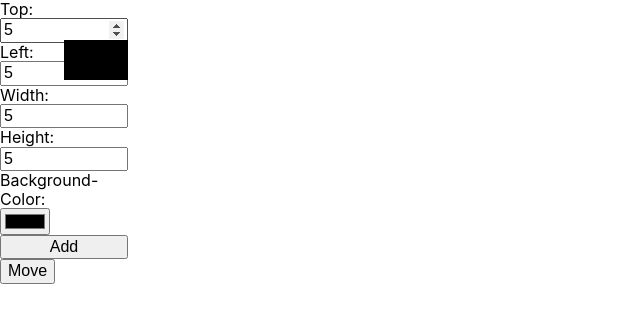
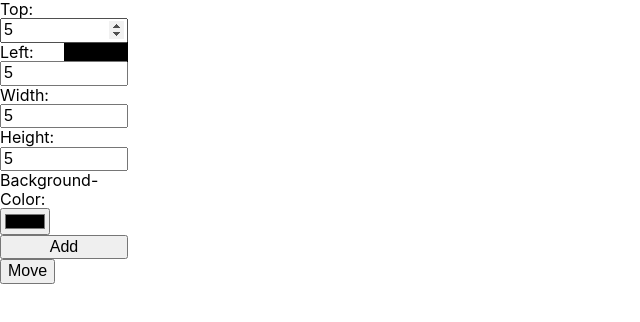
Before and after one commit to NormanHussey/div-paint, a React (Create React App) app: page / in a window 1280 px wide. Both pictures are taken after typing "5", "5", "5", "5" into the empty fields and a click on the button "Add". Shown: the top 322 px of the page, without its empty margins (0-640 px from the left). Built offline with nearby package versions, Linux system fonts and the light colour scheme.

Commit message:
Added ps-like movement - moving divs based on percentage, based on click position

```diff
--- a/src/App.css
+++ b/src/App.css
@@ -16,20 +16,30 @@ html { -moz-box-sizing: border-box; -webkit-box-sizing: border-box; box-sizing:
 }
 
 .newDiv {
+  --x: 0;
+  --y: 0;
   position: absolute;
-  /* top: 100px;
-  left: 100px; */
-  /* width: 100px;
-  height: 100px;
-  background-color: 'red'; */
+  transform: translate(var(--x), var(--y));
 }
 
 .selected {
   outline: 2px dotted red;
 }
 
+.toolbar {
+  position: absolute;
+  top: 0;
+  left: 0;
+  width: 10%;
+  z-index: 10;
+}
+
 form {
-  width: 10%;
+  width: 100%;
   display: flex;
   flex-direction: column;
 }
+
+.activeButton {
+  background-color: red;
+}
--- a/src/App.js
+++ b/src/App.js
@@ -9,6 +9,7 @@ import removeFromArray from './functions/removeFromArray';
 class App extends Component {
   constructor() {
     super();
+    this.boardRef = React.createRef();
     this.state = {
       divs: [],
       selected: [],
@@ -22,7 +23,10 @@ class App extends Component {
 
   addDiv = (style) => {
     const divs = [...this.state.divs];
-    divs.push(style);
+    const divInfo = {
+      style: style
+    };
+    divs.push(divInfo);
     this.setState({
       divs
     });
@@ -31,18 +35,19 @@ class App extends Component {
   changeDivs = (style) => {
     const divs = [...this.state.divs];
     this.state.selected.forEach((selection) => {
-      divs[selection.index] = style;
+      divs[selection.index].style = style;
     });
     this.setState({
       divs
     });
   }
 
-  select = (index) => {
+  select = (index, mouseCoords) => {
     const selected = [...this.state.selected];
     const selection = {
       index: index,
-      style: this.state.divs[index]
+      style: this.state.divs[index],
+      mouseCoords: mouseCoords
     };
     selected.push(selection);
 
@@ -66,30 +71,33 @@ class App extends Component {
   }
 
   handleMouseMove = (e) => {
-    const mouseCoords = {
+    const moveCoords = {
       x: e.clientX,
       y: e.clientY
+    };
+    const board = {
+      width: this.boardRef.current.offsetWidth,
+      height: this.boardRef.current.offsetHeight
     };
     if (this.state.moving && this.state.selected.length > 0) {
       const divs = [...this.state.divs];
       this.state.selected.forEach((selection) => {
-        const style = {...divs[selection.index]};
-        style.top = mouseCoords.y + 'px';
-        style.left = mouseCoords.x + 'px';
-        divs[selection.index] = style;
+        const style = {...divs[selection.index].style};
+        style.top = ((moveCoords.y - selection.mouseCoords.y) / board.height) * 100 + '%';
+        style.left = ((moveCoords.x - selection.mouseCoords.x) / board.width) * 100 + '%';
+        divs[selection.index].style = style;
+        console.log("move: ", moveCoords.x, moveCoords.y);
+        console.log("mouse: ", selection.mouseCoords.x, selection.mouseCoords.y);
       });
       this.setState({
         divs
       });
     }
-    // this.setState({
-    //   mouseCoords
-    // });
   }
 
   render() {
     return (
-      <div className="mainContainer" onMouseMove={ (e) => {
+      <div ref={this.boardRef} className="mainContainer" onKeyPress={this.shortcutKey} onMouseMove={ (e) => {
             if (this.state.moving) {
               this.handleMouseMove(e);
             }
@@ -99,7 +107,7 @@ class App extends Component {
         {
           this.state.divs.map((item, index) => {
             return(
-              <Div select={this.select} unselect={this.unselect} style={item} key={index} index={index}/>
+              <Div setClickPosition={this.getClickPosition} select={this.select} unselect={this.unselect} style={item.style} key={index} index={index}/>
             );
           })
         }
--- a/src/Components/Div.js
+++ b/src/Components/Div.js
@@ -3,20 +3,51 @@ import React, { Component } from 'react';
 class Div extends Component {
   constructor() {
     super();
+    this.ref = React.createRef();
     this.state = {
-        selected: false
+        selected: false,
+        position: {}
     }
   }
 
-  toggleSelect = () => {
+  componentDidMount() {
+    this.setState({
+      position: this.getPosition()
+    });
+  }
+
+  getPosition = () => {
+    return {
+      top: this.ref.current.offsetTop,
+      left: this.ref.current.offsetLeft
+    };
+  }
+
+  toggleSelect = (e) => {
+    const position = this.getPosition();
+    const mouseCoords = this.getMouseCoords(e);
+    console.log(mouseCoords.x, mouseCoords.y);
+    const relativeCoords = {
+      x: mouseCoords.x - position.left,
+      y: mouseCoords.y - position.top
+    };
+    console.log(relativeCoords);
     if (!this.state.selected) {
-        this.props.select(this.props.index);
+        this.props.select(this.props.index, relativeCoords);
     } else {
         this.props.unselect(this.props.index);
     }
     this.setState({
         selected: !this.state.selected,
+        position
     });
+  }
+
+  getMouseCoords = (e) => {
+    return {
+        x: e.clientX,
+        y: e.clientY
+      };
   }
 
   render() {
@@ -25,9 +56,7 @@ class Div extends Component {
       selectedClass += ' selected';
     }
     return (
-      <div onClick={this.toggleSelect} className={selectedClass} style={this.props.style}>
-
-      </div>
+      <div ref={this.ref} onClick={this.toggleSelect} className={selectedClass} style={this.props.style}></div>
     );
   }
 }
--- a/src/Components/Toolbar.js
+++ b/src/Components/Toolbar.js
@@ -5,9 +5,14 @@ class Toolbar extends Component {
     super();
     this.state = {
       newStyle: {
-        "background-color": 'black'
-      }
+        backgroundColor: 'black'
+      },
+      moveActive: false
     }
+  }
+
+  componentDidMount() {
+    window.addEventListener('keypress', this.shortcutKey);
   }
 
   handleSubmit = (e) => {
@@ -53,15 +58,37 @@ class Toolbar extends Component {
 
   handleBgColour = (e) => {
     const newStyle = {...this.state.newStyle};
-    newStyle["background-color"] = e.target.value;
+    newStyle.backgroundColor = e.target.value;
     this.setState({
       newStyle
     });
   }
 
+  toggleMove = () => {
+    this.props.toggleMove();
+    this.setState({
+      moveActive: !this.state.moveActive
+    });
+  }
+
+  shortcutKey = (e) => {
+    // console.log(e.which);
+    switch(e.which) {
+      case 109:
+        this.toggleMove();
+        break;
+      default:
+        // do nothing
+    }
+  }
+
   render() {
+    let moveClass = '';
+    if (this.state.moveActive) {
+      moveClass = 'activeButton';
+    }
     return(
-      <div>
+      <div className="toolbar">
         <form onSubmit={this.handleSubmit}>
           <label htmlFor="top">Top:</label>
           <input onChange={this.handleTopPos} type="number" min="0" max="100" id="top" />
@@ -79,7 +106,7 @@ class Toolbar extends Component {
               }
           </button>
         </form>
-        <button onClick={this.props.toggleMove}>Move</button>
+        <button className={moveClass} onClick={this.toggleMove}>Move</button>
       </div>
     );
   }
```
